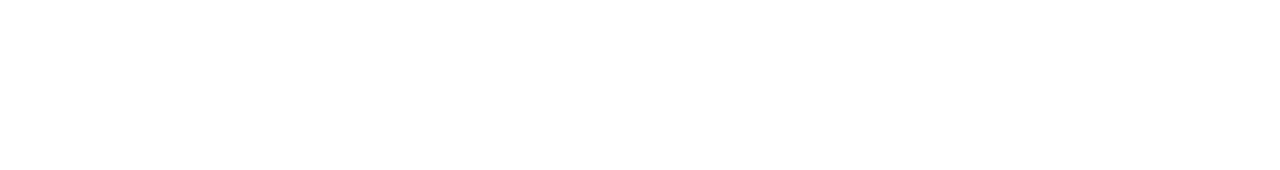
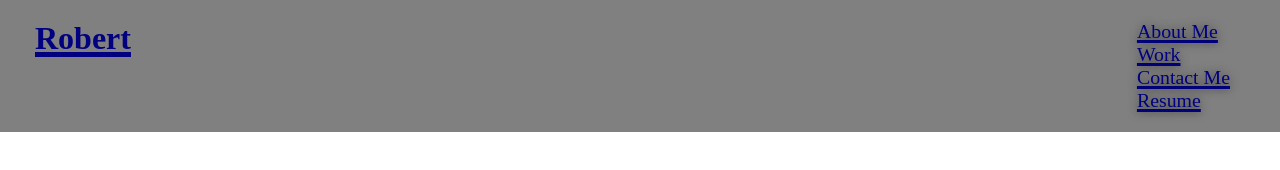
Before and after one commit to rrvallar/Portfolio, a plain HTML site: page index.html in a window 1280 px wide. Drawn offline with Linux system fonts and the light colour scheme.

Commit message:
headercommit

```diff
--- a/assets/css/style.css
+++ b/assets/css/style.css
@@ -0,0 +1,54 @@
+:root {
+   --light-blue: #add8e6;
+   --light-gray: #d3d3d3;
+   --gray: #808080;
+   --navy-blue: #000080;
+   --dark-gray
+}
+
+* {
+    box-sizing: border-box;
+    margin: 0;
+    padding: 0;
+  }
+
+body {
+
+}
+
+
+/* HEADER/NAV STYLES */
+
+header {
+    padding: 20px 35px;
+    background-color: var(--gray);
+    display: flex;
+    justify-content: space-between;
+    flex-wrap: wrap;
+    position: -webkit-sticky;
+}
+header nav ul li {
+    list-style-type: none;
+    padding: 0;
+    margin: 0;
+}
+header nav ul li a {
+    padding: 10px 15px;
+    font-weight: lighter;
+    font-size: 1.55vw;
+    text-shadow: 0 0 10px rgb(0 0 0 / 50%);
+}
+header a {
+    color: var(--navy-blue);
+    text-decoration:underline;
+    text-decoration-thickness: 15%;
+
+}
+
+li {
+    text-align: -webkit-match-parent;
+}
+
+h1 {
+    color: var(--light-blue);
+}
--- a/index.html
+++ b/index.html
@@ -1,12 +1,33 @@
 <!DOCTYPE html>
 <html lang="en">
-<head>
-    <meta charset="UTF-8">
-    <meta http-equiv="X-UA-Compatible" content="IE=edge">
-    <meta name="viewport" content="width=device-width, initial-scale=1.0">
-    <title>Document</title>
-</head>
-<body>
+  <head>
+    <meta charset="UTF-8" />
+    <meta name="viewport" content="width=device-width, initial-scale=1.0" />
+    <link rel="stylesheet" href="./assets/css/style.css">
+    <title>Portfolio</title>
+  </head>
+  </html>
+  <body>
+<header>
+    <h1>
+       <a href="/">Robert</a>
+    </h1>
+    <nav>
+        <ul>
+            <li>
+                <a href="#about-me"> About Me</a>
+            </li>
+            <li>
+                <a href="#Work">Work</a>
+            </li>
+            <li>
+                <a href="#contact-me">Contact Me</a>
+            </li>
+            <li>
+                <a href="#Resume">Resume</a>
+            </li>
+        </ul>
+    </nav>
+</header>
 
-</body>
-</html>
+  </body>
```
